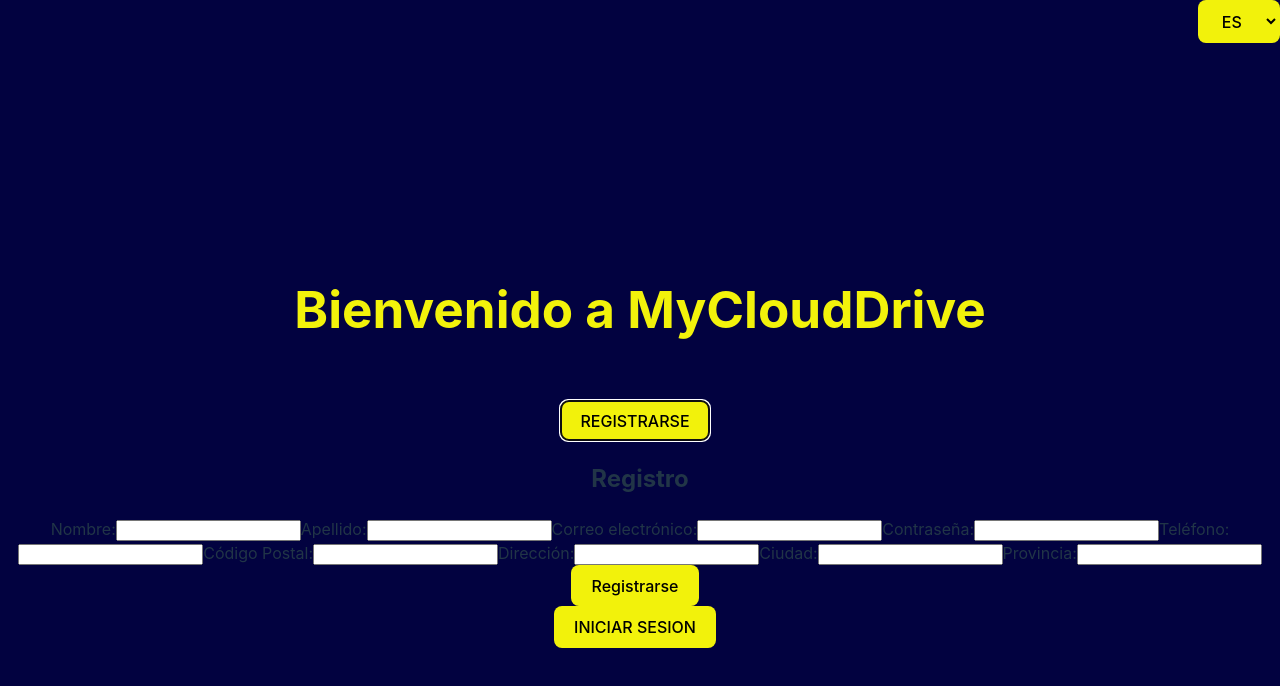
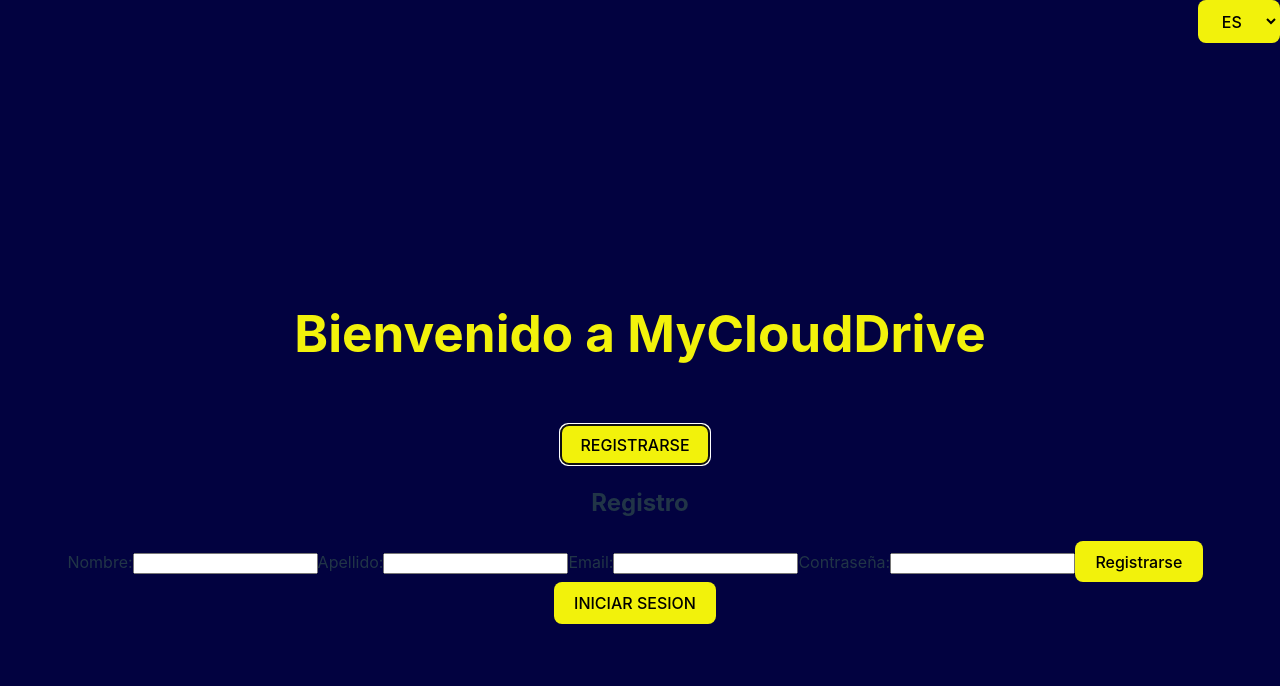
Before and after one commit to rto1991/proyecto03-Hack-a-Boss, a React (Vite) app in the folder proyecto03/: page / in a window 1280 px wide. Both pictures are taken after a click on the button "REGISTRARSE". Shown: the top 686 px of the page. Built offline with nearby package versions, Linux system fonts and the light colour scheme.

Commit message:
Signup modificacion

```diff
--- a/proyecto03/src/components/Singup/Singnup.jsx
+++ b/proyecto03/src/components/Singup/Singnup.jsx
@@ -6,18 +6,13 @@ const Signup = () => {
     lastName: "",
     email: "",
     password: "",
-    phone: "",
-    zipcode: "",
-    address: "",
-    city: "",
-    province: "",
   });
 
   const handleSubmit = async (event) => {
     event.preventDefault();
 
     // Realizar la solicitud POST al servidor
-    await fetch("http://46.183.113.60/newUser", {
+    await fetch("http://localhost/newUser", {
       method: "POST",
       headers: {
         "Content-Type": "application/json",
@@ -64,7 +59,7 @@ const Signup = () => {
           required
         />
 
-        <label htmlFor="email">Correo electrónico:</label>
+        <label htmlFor="email">Email:</label>
         <input
           type="email"
           id="email"
@@ -86,62 +81,6 @@ const Signup = () => {
           required
         />
 
-        <label htmlFor="phone">Teléfono:</label>
-        <input
-          type="tel"
-          id="phone"
-          name="phone"
-          value={formData.phone}
-          onChange={(e) => setFormData({ ...formData, phone: e.target.value })}
-          required
-        />
-
-        <label htmlFor="zipcode">Código Postal:</label>
-        <input
-          type="text"
-          id="zipcode"
-          name="zipcode"
-          value={formData.zipcode}
-          onChange={(e) =>
-            setFormData({ ...formData, zipcode: e.target.value })
-          }
-          required
-        />
-
-        <label htmlFor="address">Dirección:</label>
-        <input
-          type="text"
-          id="address"
-          name="address"
-          value={formData.address}
-          onChange={(e) =>
-            setFormData({ ...formData, address: e.target.value })
-          }
-          required
-        />
-
-        <label htmlFor="city">Ciudad:</label>
-        <input
-          type="text"
-          id="city"
-          name="city"
-          value={formData.city}
-          onChange={(e) => setFormData({ ...formData, city: e.target.value })}
-          required
-        />
-
-        <label htmlFor="province">Provincia:</label>
-        <input
-          type="text"
-          id="province"
-          name="province"
-          value={formData.city}
-          onChange={(e) =>
-            setFormData({ ...formData, province: e.target.value })
-          }
-          required
-        />
-
         <button type="submit">Registrarse</button>
       </form>
     </div>
```
